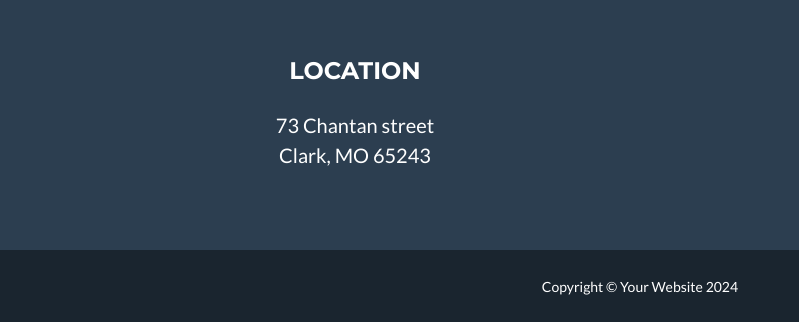
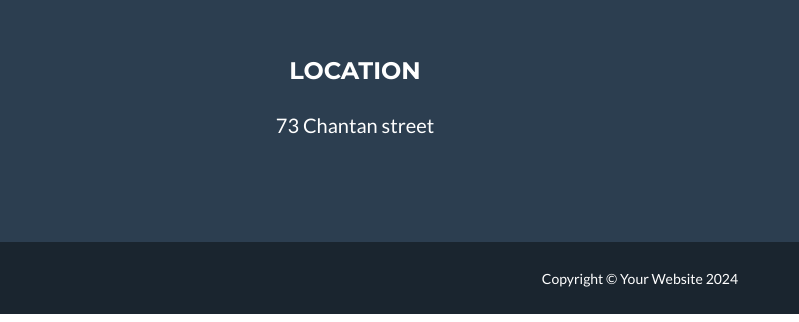
Before and after one commit to o2prince/bootstrap, a plain HTML site: page index.html in a window 1280 px wide. Shown: the part 3060-3382 px from the top of the page, 0-799 px from the left. Drawn offline with nearby package versions, Linux system fonts and the light colour scheme.

Commit message:
Update index.html

```diff
--- a/index.html
+++ b/index.html
@@ -227,7 +227,7 @@
                         <p class="lead mb-0">
                             73 Chantan street
                             <br />
-                            Clark, MO 65243
+
                         </p>
                     </div>
                     <!-- Footer Social Icons-->
```
